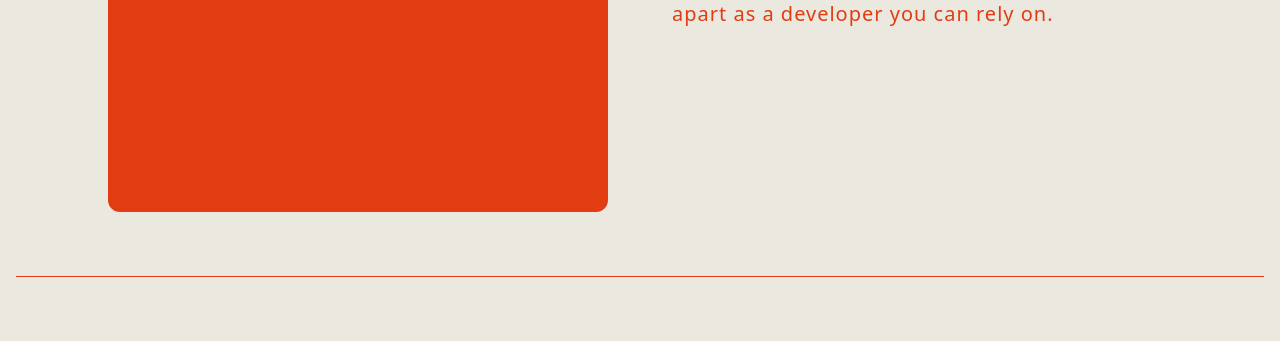
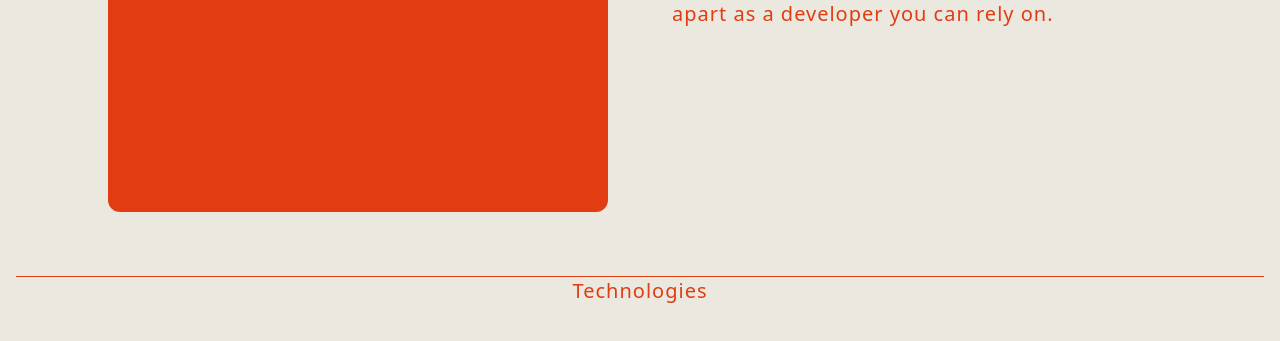
Before and after one commit to michaelcanonizado/michaelcanonizado, a Next.js app: page / in a window 1280 px wide. Shown: the part 3237-3578 px from the top of the page. Built offline with nearby package versions, Linux system fonts and the light colour scheme.

Commit message:
chore: initialize <Technologies/>

```diff
--- /dev/null
+++ b/src/app/_sections/technologies.tsx
@@ -0,0 +1,9 @@
+import { cn } from '@/lib/utils';
+import { ComponentBaseProps } from '@/types';
+import React from 'react';
+
+const Technologies = ({ className }: ComponentBaseProps) => {
+  return <section className={cn('', className)}>Technologies</section>;
+};
+
+export default Technologies;
--- a/src/app/page.tsx
+++ b/src/app/page.tsx
@@ -2,6 +2,7 @@ import About from './_sections/about';
 import Hero from './_sections/hero';
 import Introduction from './_sections/introduction';
 import Projects from './_sections/projects';
+import Technologies from './_sections/technologies';
 
 export default function Home() {
   return (
@@ -10,6 +11,7 @@ export default function Home() {
       <Introduction />
       <Projects />
       <About />
+      <Technologies />
     </main>
   );
 }
```
